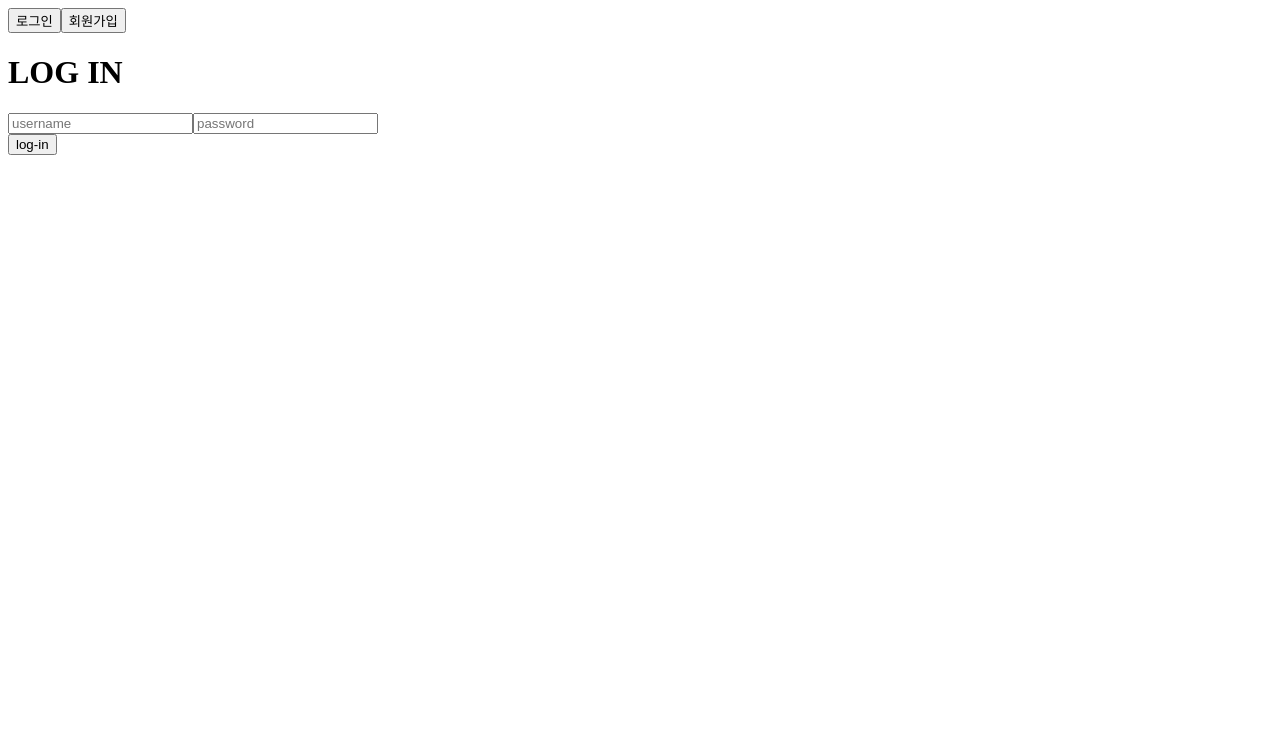
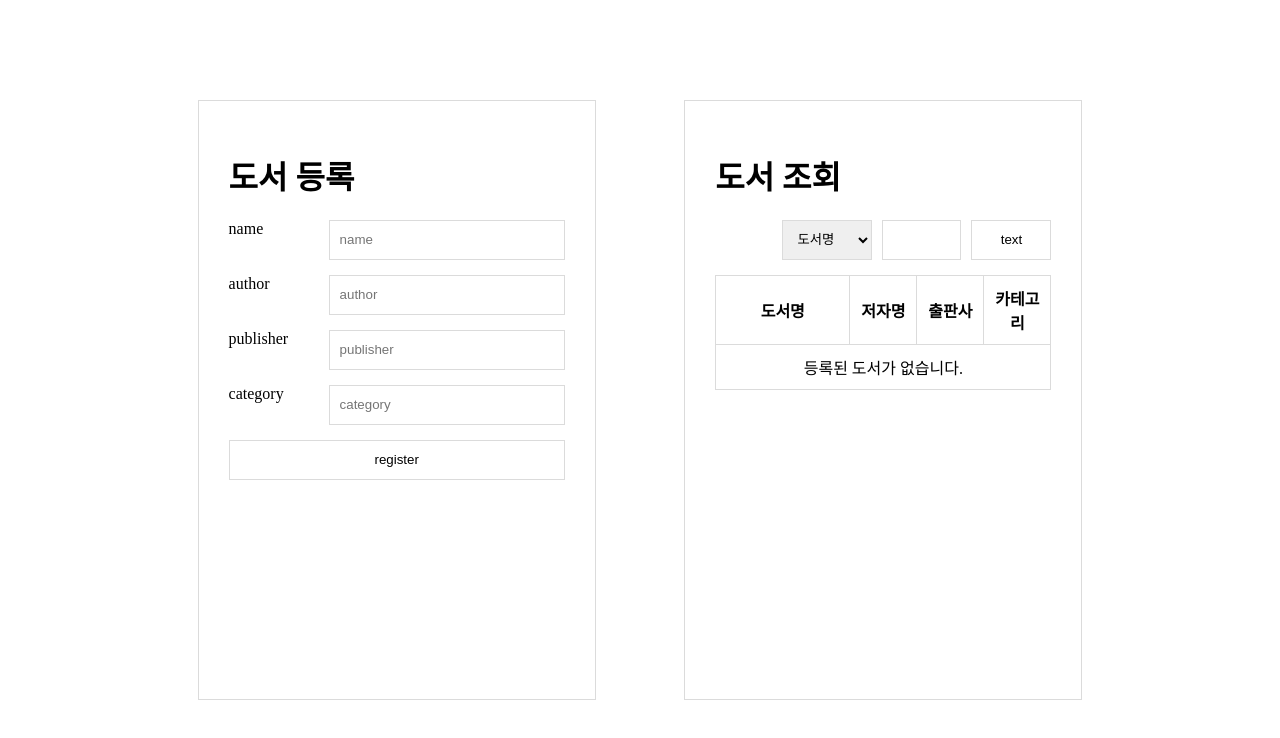
Before and after one commit to elin-sunhye/korea_chat_gpt, a React (Create React App) app in the folder korit_gpt_react/: page / in a window 1280 px wide. Shown: the top 738 px of the page. Built offline with nearby package versions, Linux system fonts and the light colour scheme.

Commit message:
component 예제

```diff
--- a/korit_gpt_react/src/index.js
+++ b/korit_gpt_react/src/index.js
@@ -1,8 +1,8 @@
 import ReactDOM from 'react-dom/client';
-import App6 from './study/App6';
+import App7 from './study/App7';
 // import App from './App';
 
 const root = ReactDOM.createRoot(document.getElementById('root'));
 
 // root.render(<App />);
-root.render(<App6 />);
+root.render(<App7 />);
--- a/korit_gpt_react/src/study/App7.jsx
+++ b/korit_gpt_react/src/study/App7.jsx
@@ -1,3 +1,8 @@
+import { useState } from 'react';
+import './style/app7.css';
+import Register from './component/book/Register/Register';
+import ResultT from './component/book/ResultT/ResultT';
+
 /**
  * 도서정보 등록 및 조회
  *
@@ -10,5 +15,20 @@
  * 3. 검색 기능 (+ 어떤 기준 검색인지 : 셀렉트 박스로 선택: 도서명, 출판사, 저자명..)
  */
 export default function App7() {
-  return <></>;
+  // useState ----------
+  const [bookList, setBookList] = useState([]);
+
+  return (
+    <div className="container">
+      <div>
+        <h1>도서 등록</h1>
+        <Register bookList={bookList} setBookList={setBookList} />
+      </div>
+
+      <div>
+        <h1>도서 조회</h1>
+        <ResultT bookList={bookList} />
+      </div>
+    </div>
+  );
 }
--- /dev/null
+++ b/korit_gpt_react/src/study/App8.jsx
@@ -0,0 +1,3 @@
+export default function App8() {
+  return <></>;
+}
--- /dev/null
+++ b/korit_gpt_react/src/study/component/book/Register/Register.jsx
@@ -0,0 +1,97 @@
+import { useState } from 'react';
+
+export default function Register({ bookList, setBookList }) {
+  // useState ----------
+  const [registerInputValue, setRegisterInputValue] = useState({
+    name: '',
+    author: '',
+    publisher: '',
+    category: '',
+  });
+
+  // handle ----------
+  const handleBookInpOnChange = (e) => {
+    setRegisterInputValue({
+      ...registerInputValue,
+      [e.target.id]: e.target.value,
+    });
+  };
+  const handleRegisterBtnOnClick = () => {
+    // 중복확인
+    if (
+      bookList.find(
+        (b) =>
+          b.name === registerInputValue.name &&
+          b.author === registerInputValue.author &&
+          b.publisher === registerInputValue.publisher &&
+          b.category === registerInputValue.category
+      )
+    ) {
+      alert('이미 등록된 도서');
+    } else {
+      setBookList([...bookList, registerInputValue]);
+
+      alert('등록 완료');
+
+      setRegisterInputValue({
+        name: '',
+        author: '',
+        publisher: '',
+        category: '',
+      });
+    }
+  };
+
+  return (
+    <div className="register_box">
+      <div className="row">
+        <label htmlFor="name">name</label>
+        <input
+          type="text"
+          name="registerInputValue"
+          id="name"
+          placeholder="name"
+          value={registerInputValue.name}
+          onChange={handleBookInpOnChange}
+        />
+      </div>
+      <div className="row">
+        <label htmlFor="author">author</label>
+        <input
+          type="text"
+          name="registerInputValue"
+          id="author"
+          placeholder="author"
+          value={registerInputValue.author}
+          onChange={handleBookInpOnChange}
+        />
+      </div>
+      <div className="row">
+        <label htmlFor="publisher">publisher</label>
+        <input
+          type="text"
+          name="registerInputValue"
+          id="publisher"
+          placeholder="publisher"
+          value={registerInputValue.publisher}
+          onChange={handleBookInpOnChange}
+        />
+      </div>
+      <div className="row">
+        <label htmlFor="category">category</label>
+        <input
+          type="text"
+          name="registerInputValue"
+          id="category"
+          placeholder="category"
+          value={registerInputValue.category}
+          onChange={handleBookInpOnChange}
+        />
+      </div>
+
+      <button type="button" onClick={handleRegisterBtnOnClick}>
+        register
+      </button>
+    </div>
+  );
+}
--- /dev/null
+++ b/korit_gpt_react/src/study/component/book/ResultT/ResultT.jsx
@@ -0,0 +1,69 @@
+import { useState } from 'react';
+import Search from '../Search/Search';
+
+export default function ResultT({ bookList }) {
+  // search ----------
+  // useState
+  const [bookTableList, setBookTableList] = useState(bookList);
+
+  // searchOptions
+  const searchOptions = [
+    {
+      id: 1,
+      label: '도서명',
+      value: 'name',
+    },
+    {
+      id: 2,
+      label: '저자명',
+      value: 'author',
+    },
+    {
+      id: 3,
+      label: '출판사',
+      value: 'publisher',
+    },
+    {
+      id: 4,
+      label: '카테고리',
+      value: 'category',
+    },
+  ];
+
+  return (
+    <div className="table_box">
+      <Search
+        bookList={bookList}
+        setBookTableList={setBookTableList}
+        searchOptions={searchOptions}
+      />
+
+      <table>
+        <thead>
+          <tr>
+            {searchOptions.map((th, thIdx) => (
+              <th key={`th_${thIdx}`}>{th.label}</th>
+            ))}
+          </tr>
+        </thead>
+
+        <tbody>
+          {bookList.length === 0 || bookTableList.length === 0 ? (
+            <tr>
+              <td colSpan={4}>등록된 도서가 없습니다.</td>
+            </tr>
+          ) : (
+            bookTableList.map((b, idx) => (
+              <tr key={`book_${idx}`}>
+                <td>{b.name}</td>
+                <td>{b.author}</td>
+                <td>{b.publisher}</td>
+                <td>{b.category}</td>
+              </tr>
+            ))
+          )}
+        </tbody>
+      </table>
+    </div>
+  );
+}
--- /dev/null
+++ b/korit_gpt_react/src/study/component/book/Search/Search.jsx
@@ -0,0 +1,60 @@
+import { useEffect, useState } from 'react';
+
+export default function Search({ bookList, setBookTableList, searchOptions }) {
+  // useState
+  const [searchType, setSearchType] = useState({
+    select: 'name',
+    text: '',
+  });
+
+  // handle
+  const handleSearchOnChange = (e) => {
+    setSearchType({
+      ...searchType,
+      [e.target.name]: e.target.value,
+    });
+  };
+
+  const handleSearchOnClick = () => {
+    if (!searchType.text.trim()) {
+      setBookTableList(bookList);
+      return;
+    }
+
+    const filterBook = bookList.filter((bb) =>
+      bb[searchType.select].includes(searchType.text)
+    );
+    setBookTableList(filterBook);
+  };
+
+  useEffect(() => {
+    setBookTableList(bookList);
+  }, [bookList]);
+
+  return (
+    <div className="search_box">
+      <select
+        name="select"
+        value={searchType.select}
+        onChange={handleSearchOnChange}
+      >
+        {searchOptions.map((op, idx) => (
+          <option key={op.id + idx} value={op.value}>
+            {op.label}
+          </option>
+        ))}
+      </select>
+
+      <input
+        select="text"
+        name="text"
+        id="text"
+        value={searchType.text}
+        onChange={handleSearchOnChange}
+      />
+      <button select="button" onClick={handleSearchOnClick}>
+        text
+      </button>
+    </div>
+  );
+}
--- /dev/null
+++ b/korit_gpt_react/src/study/style/app7.css
@@ -0,0 +1,114 @@
+.container {
+  display: flex;
+  justify-content: space-between;
+  margin: 100px auto;
+  width: 70%;
+
+  & > div {
+    box-sizing: border-box;
+    border: 1px solid #dbdbdb;
+    padding: 30px;
+    width: 45%;
+    height: 600px;
+  }
+  .register_box,
+  .table_box {
+    display: flex;
+    flex-direction: column;
+    gap: 15px;
+    width: 100%;
+
+    label,
+    input,
+    select,
+    button {
+      height: 40px;
+    }
+
+    input,
+    select,
+    button,
+    th,
+    td {
+      box-sizing: border-box;
+      border: 1px solid #dbdbdb;
+      padding: 10px;
+    }
+
+    label {
+      display: inline-block;
+      width: 100px;
+    }
+
+    button {
+      background-color: white;
+
+      &:hover {
+        background-color: #fafafa;
+      }
+
+      &:active {
+        background-color: #eee;
+      }
+    }
+  }
+
+  .register_box {
+    .row {
+      display: flex;
+      justify-content: space-between;
+      align-items: center;
+      width: 100%;
+
+      input {
+        width: calc(100% - 100px);
+      }
+    }
+
+    button {
+      width: 100%;
+    }
+  }
+
+  .table_box {
+    .search_box {
+      display: flex;
+      justify-content: space-between;
+      align-items: center;
+      gap: 10px;
+      margin-left: auto;
+      width: 80%;
+
+      select,
+      button {
+        display: inline-block;
+        width: 90px;
+      }
+
+      input {
+        width: calc(100% - (90px * 2));
+      }
+    }
+
+    table {
+      box-sizing: border-box;
+      border: 1px solid #dbdbdb;
+      border-collapse: collapse;
+      width: 100%;
+
+      th,
+      td {
+        text-align: center;
+
+        &:first-of-type {
+          width: 40%;
+        }
+        &:nth-of-type(2),
+        &:nth-of-type(3),
+        &:last-of-type {
+          width: 20%;
+        }
+      }
+    }
+  }
+}
```
